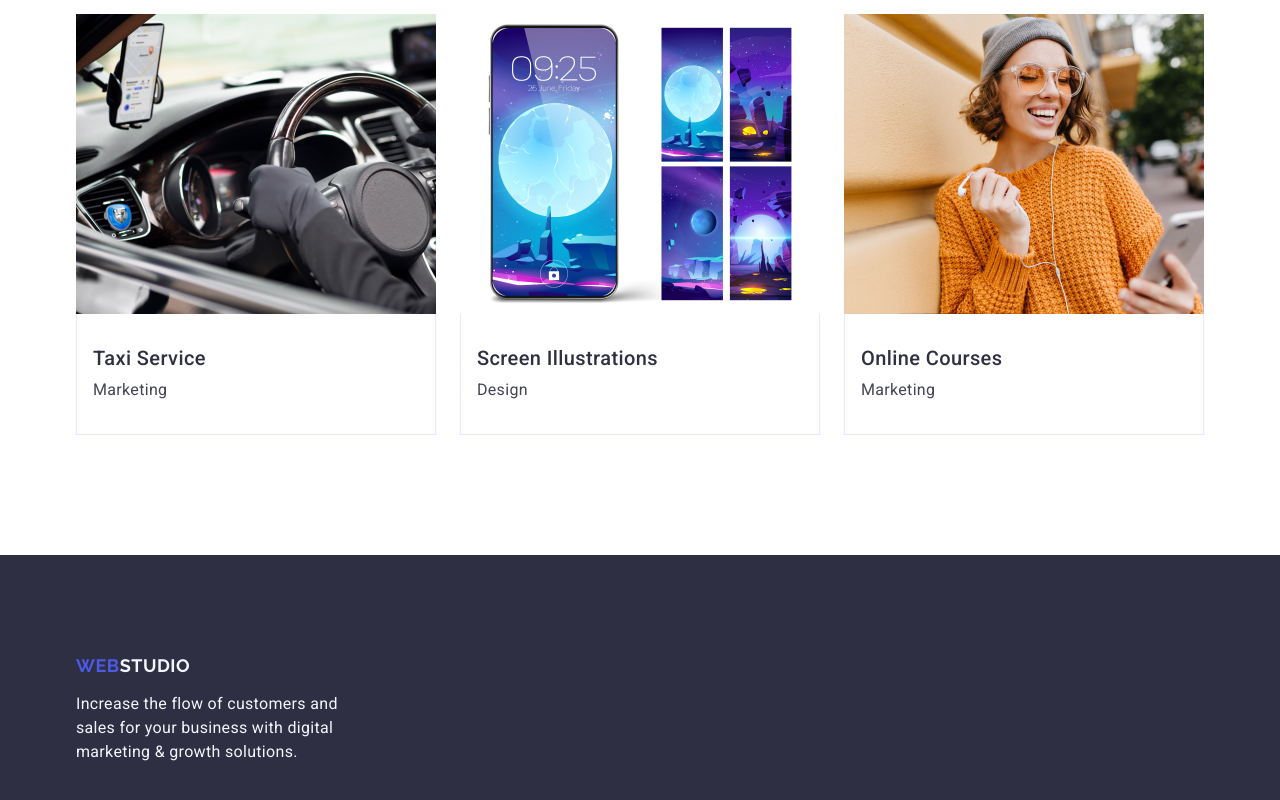
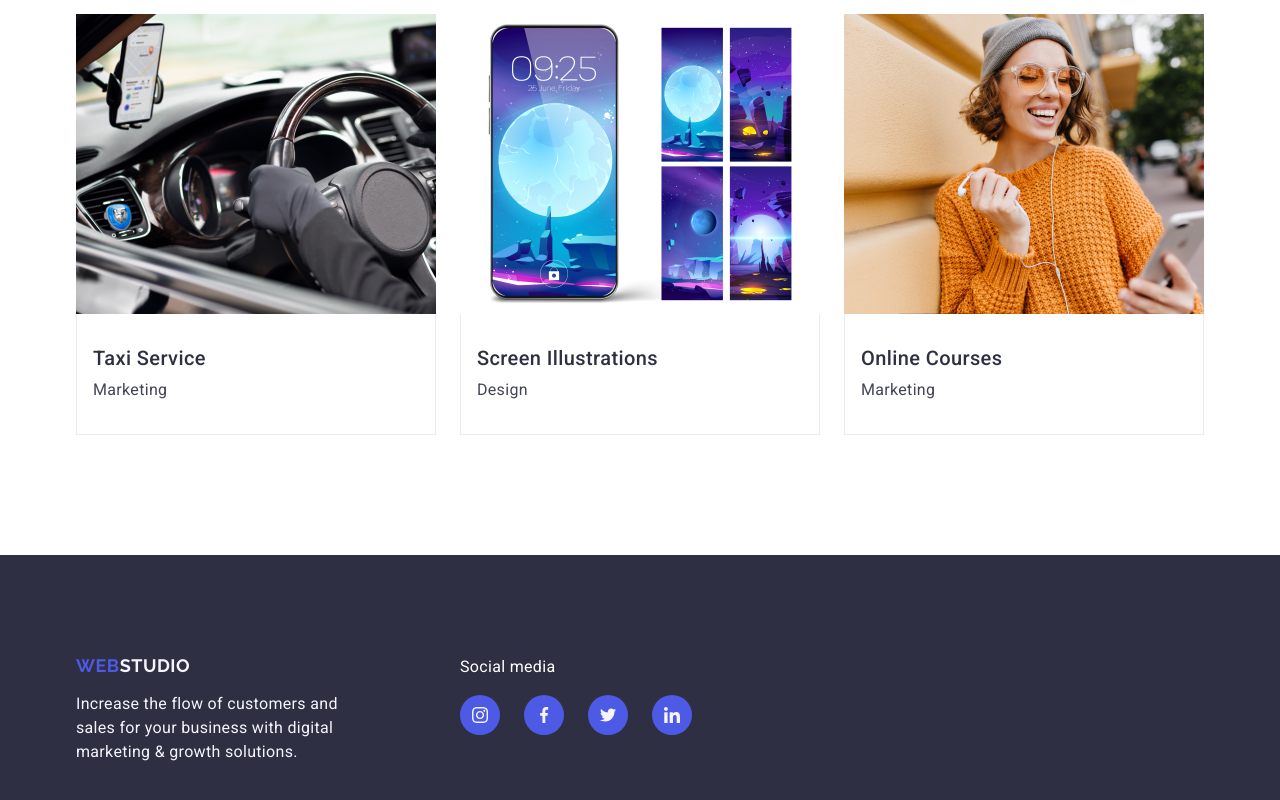
Before and after one commit to VIPon4ik/goit-markup-hw-04, a plain HTML site: page index.html in a window 1280 px wide. Shown: the part 2620-3420 px from the top of the page. Drawn offline with nearby package versions, Linux system fonts and the light colour scheme.

Commit message:
Complete footer section

```diff
--- a/css/styles.css
+++ b/css/styles.css
@@ -281,6 +281,11 @@ section {
   border-radius: 50%;
   background-color: #4d5ae5;
   position: relative;
+  transition: background-color 0.4s;
+}
+
+.social-link:hover {
+  background-color: var(--ocean, #404BBF);
 }
 
 .social-link-icon {
@@ -357,6 +362,12 @@ section {
   background-color: rgba(46, 47, 66, 1);
   padding: 100px 0;
 }
+
+.footer-logo-container {
+  display: inline-block;
+  margin-right: 120px;
+}
+
 .footer-text {
   color: rgba(244, 244, 253, 1);
   width: 264px;
@@ -370,3 +381,16 @@ section {
   margin-bottom: 16px;
   display: inline-block;
 }
+
+.footer-social-container {
+  height: 100%;
+}
+
+.footer-social-media {
+  color: var(--white, #FFF);
+  margin-bottom: 16px;
+}
+
+.footer-container {
+  display: flex;
+}
--- a/index.html
+++ b/index.html
@@ -394,7 +394,8 @@
     </main>
 
     <footer class="footer-section">
-      <div class="container">
+      <div class="container footer-container">
+        <div class="footer-logo-container">
           <a href="./index.html" class="logo-text footer-logo"
             >Web<span class="logo-span-footer">Studio</span></a
           >
@@ -403,6 +404,34 @@
             digital marketing & growth solutions.
           </p>
         </div>
+        <div class="footer-social-container">
+          <p class="footer-social-media">
+            Social media
+          </p>
+          <div class="social-links-container">
+            <a href="" class="social-link">
+              <svg class="social-link-icon" height="16" width="16">
+                <use href="./images/icons/icons.svg#icon-instagram"></use>
+              </svg>
+            </a>
+            <a href="" class="social-link">
+              <svg class="social-link-icon" height="16" width="16">
+                <use href="./images/icons/icons.svg#icon-facebook"></use>
+              </svg>
+            </a>
+            <a href="" class="social-link">
+              <svg class="social-link-icon" height="16" width="16">
+                <use href="./images/icons/icons.svg#icon-twitter"></use>
+              </svg>
+            </a>
+            <a href="" class="social-link">
+              <svg class="social-link-icon" height="16" width="16">
+                <use href="./images/icons/icons.svg#icon-linkedin"></use>
+              </svg>
+            </a>
+          </div>
+        </div>
+      </div>
     </footer>
   </body>
 </html>
```
Lines whose indentation alone changed are shown as unchanged.
